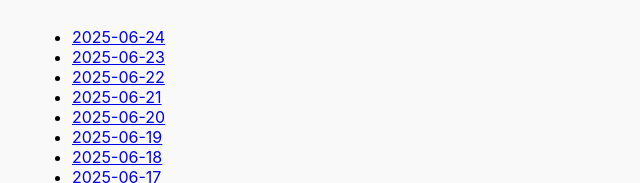
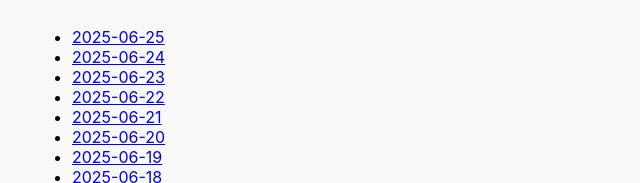
Before and after one commit to seungjun-lee1/music-newsletter, a plain HTML site: page archive.html in a window 1280 px wide. Shown: the part 179-362 px from the top of the page, 158-798 px from the left. Drawn offline with Linux system fonts and the light colour scheme.

Commit message:
📂 Update category archives and category (2025-06-25)

```diff
--- a/archive.html
+++ b/archive.html
@@ -71,7 +71,8 @@
 
     <h1>📅 일자 별 모음</h1>
     <ul>
-        <li><a href='news/2025-06-24.html'>2025-06-24</a></li>
+        <li><a href='news/2025-06-25.html'>2025-06-25</a></li>
+<li><a href='news/2025-06-24.html'>2025-06-24</a></li>
 <li><a href='news/2025-06-23.html'>2025-06-23</a></li>
 <li><a href='news/2025-06-22.html'>2025-06-22</a></li>
 <li><a href='news/2025-06-21.html'>2025-06-21</a></li>
```
